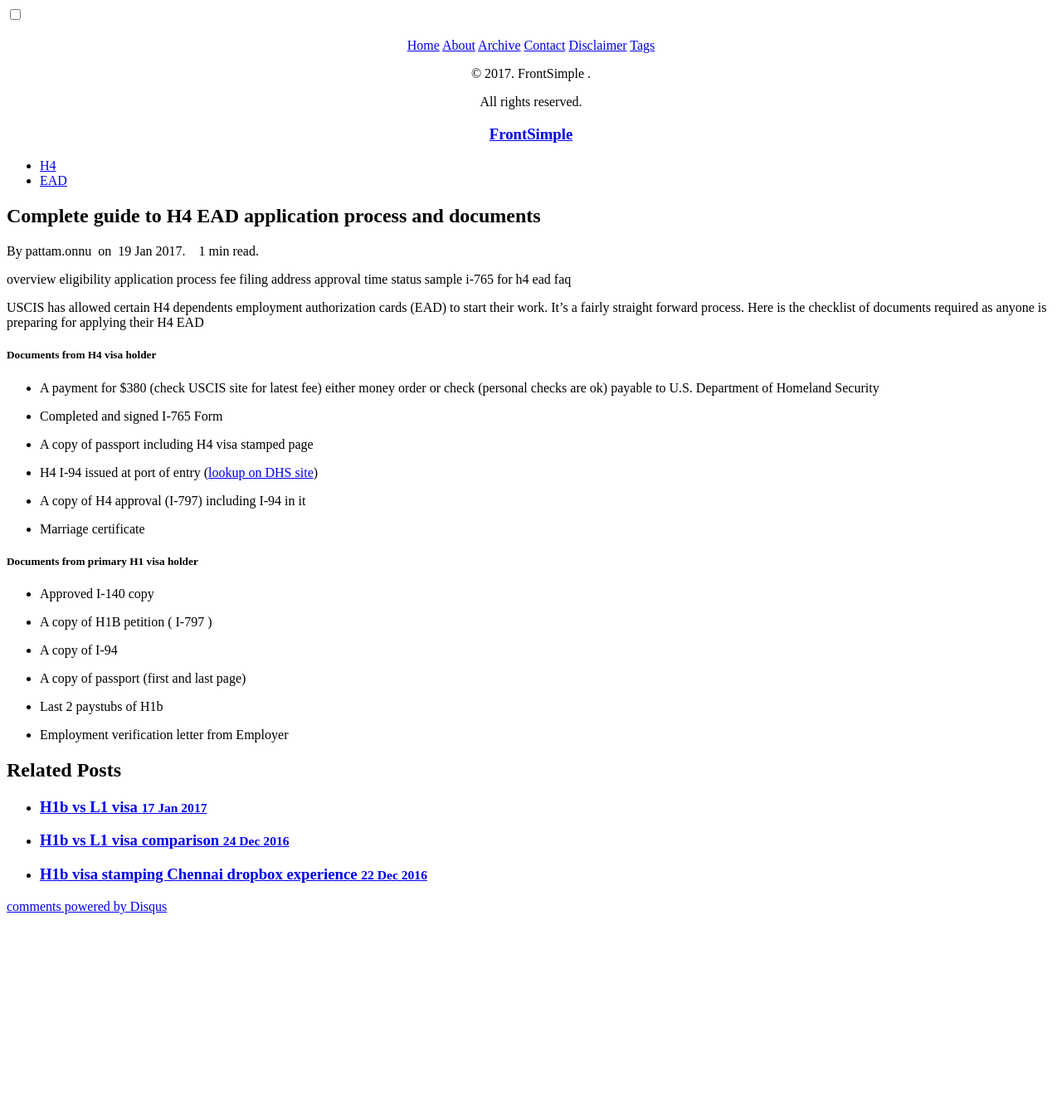
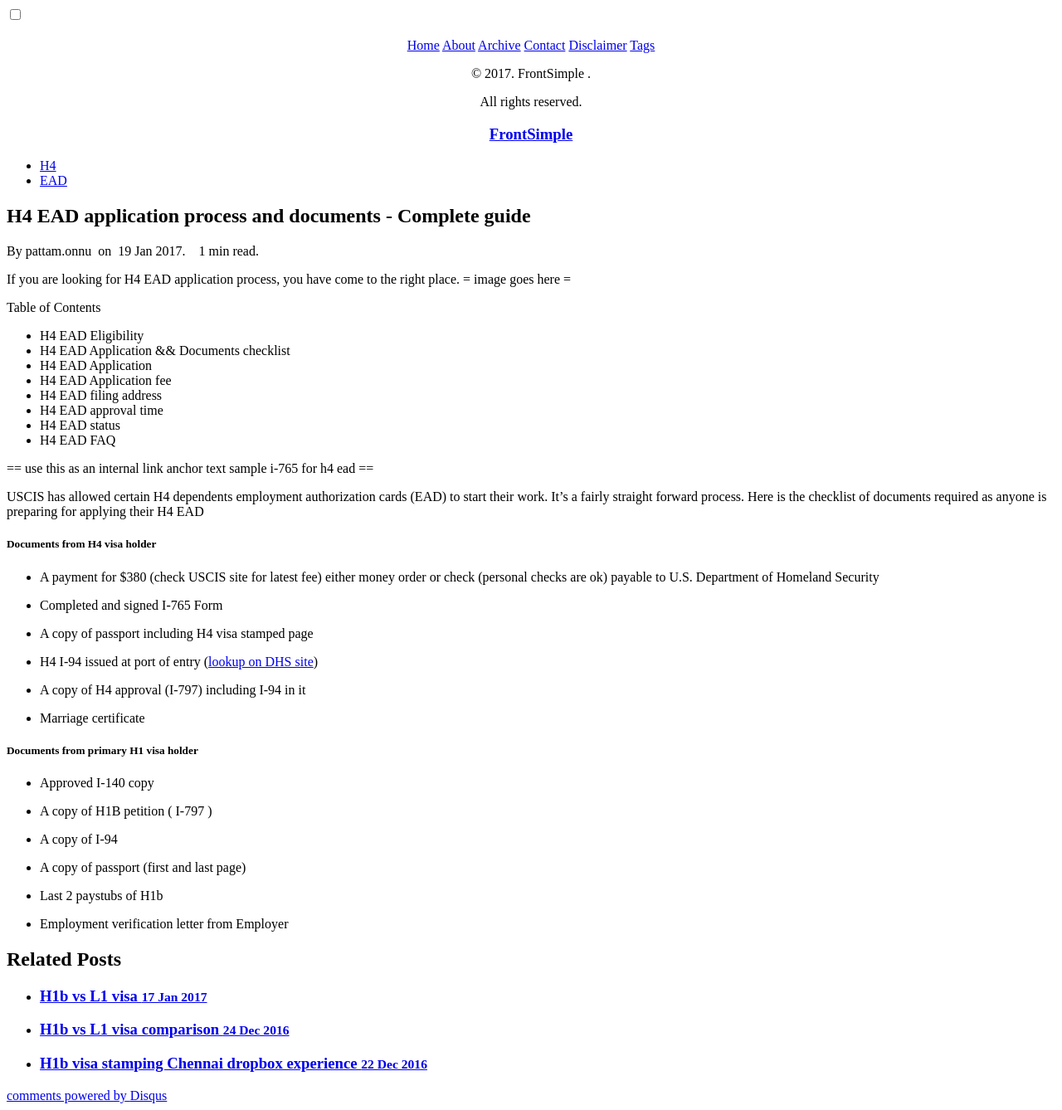
Before and after one commit to gitforwork2/gitforwork.github.io, a Jekyll site: the page built from _posts/2017-01-19-h4-ead-application.md, in a window 1280 px wide. Shown: the whole page at 83% size. Built offline with Jekyll 4.4.1, drawn with Linux system fonts in a browser that asks for light colours; nearby versions of some CDN libraries; comment, search, counter and statistics services are not loaded; before the commit the page ends 1110 px from its top, so only the background shows below that.

Commit message:
seo tuning

```diff
--- a/_posts/2017-01-19-H4-EAD-application.md
+++ b/_posts/2017-01-19-h4-ead-application.md
@@ -1,21 +1,25 @@
 ---
 layout: post
-title: Complete guide to H4 EAD application process and documents
+title: H4 EAD application process and documents - Complete guide
 date: 2017-01-19
 tags: H4 EAD
 comments: true
 description: H4 Visa EAD application process and documents. EAD for H4
 ---
-overview
-eligibility
-application
-process
-fee
-filing address
-approval time
-status
-sample i-765 for h4 ead
-faq
+If you are looking for H4 EAD application process, you have come to the right place.
+= image goes here =
+
+Table of Contents
+ - H4 EAD Eligibility
+ - H4 EAD Application && Documents checklist
+ - H4 EAD Application
+ - H4 EAD Application fee
+ - H4 EAD filing address
+ - H4 EAD approval time
+ - H4 EAD status
+ - H4 EAD FAQ
+
+== use this as an internal link anchor text sample i-765 for h4 ead ==
 
 USCIS has allowed certain H4 dependents employment authorization cards (EAD) to start their work. It's a fairly straight forward
 process. Here is the checklist of documents required as anyone is preparing for applying their H4 EAD
```
